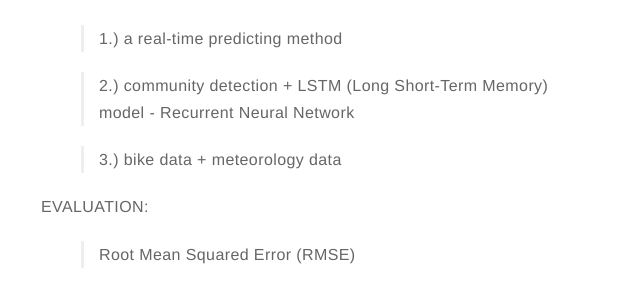
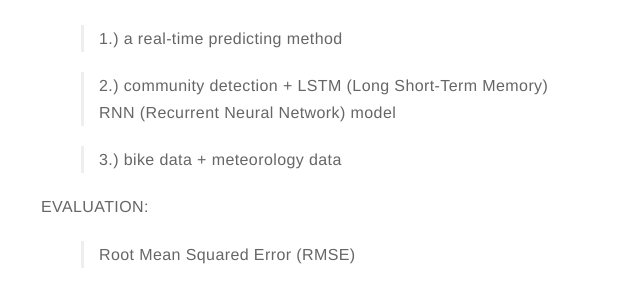
Before and after one commit to dljubenk/dljubenk.github.io, a Jekyll site: the page built from _posts/2019-02-06-literature-study.markdown, in a window 1280 px wide and 900 px high, scrolled down 12821 px. Shown: the part 183-479 px from the top of the window, without its empty margins (319-959 px from the left). Built offline with Jekyll 4.4.1, drawn with Linux system fonts in a browser that asks for light colours; emoji names are drawn with the system emoji font; comment, search, counter and statistics services are not loaded.

Commit message:
Update 2019-02-06-literature-study.markdown

```diff
--- a/_posts/2019-02-06-literature-study.markdown
+++ b/_posts/2019-02-06-literature-study.markdown
@@ -314,7 +314,7 @@ MOTIVATION:
 CONTRIBUTION:
 > 1.) a real-time predicting method
 
-> 2.) community detection + LSTM (Long Short-Term Memory) model - Recurrent Neural Network
+> 2.) community detection + LSTM (Long Short-Term Memory) RNN (Recurrent Neural Network) model
 
 > 3.) bike data + meteorology data
 
```
